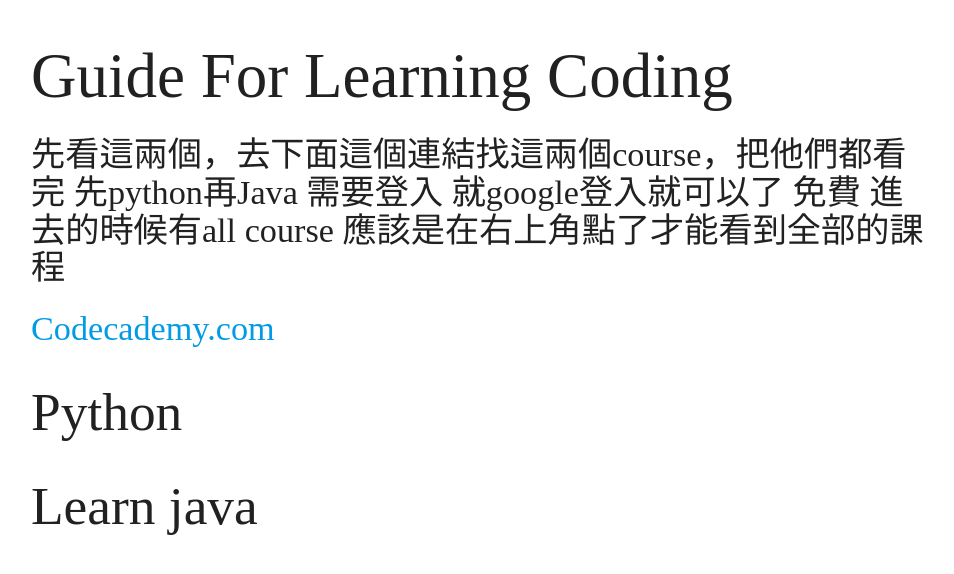
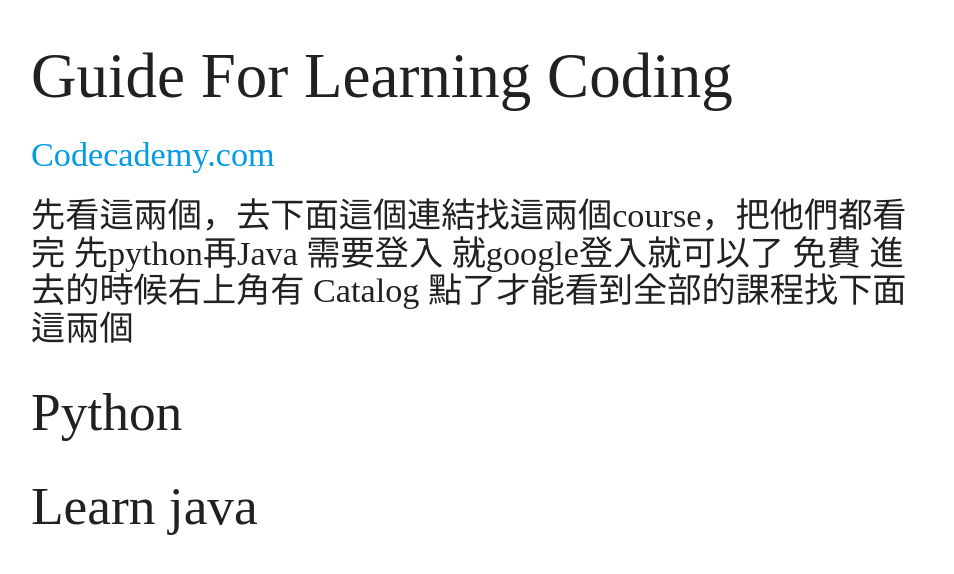
Before and after one commit to polarjack/myblogtest, a plain HTML site: page index.html in a window 1280 px wide. Shown: the whole page, without its empty margins (161-1115 px from the left). Drawn offline with nearby package versions, Linux system fonts and the light colour scheme.

Commit message:
Update index.html

```diff
--- a/index.html
+++ b/index.html
@@ -23,9 +23,10 @@
   <div class="container">
   <h1>Guide For Learning Coding</h1>
 
+  <h4><a href="https://www.codecademy.com/">Codecademy.com</a></h4>
   <h4>先看這兩個，去下面這個連結找這兩個course，把他們都看完 先python再Java 需要登入 就google登入就可以了
-        免費 進去的時候有all course 應該是在右上角點了才能看到全部的課程</h4>
-  <h4><a href="https://www.codecademy.com/">Codecademy.com</a></h4>
+        免費 進去的時候右上角有 Catalog 點了才能看到全部的課程找下面這兩個</h4>
+
   <h2>Python</h2>
   <h2>Learn java</h2>
 
```
